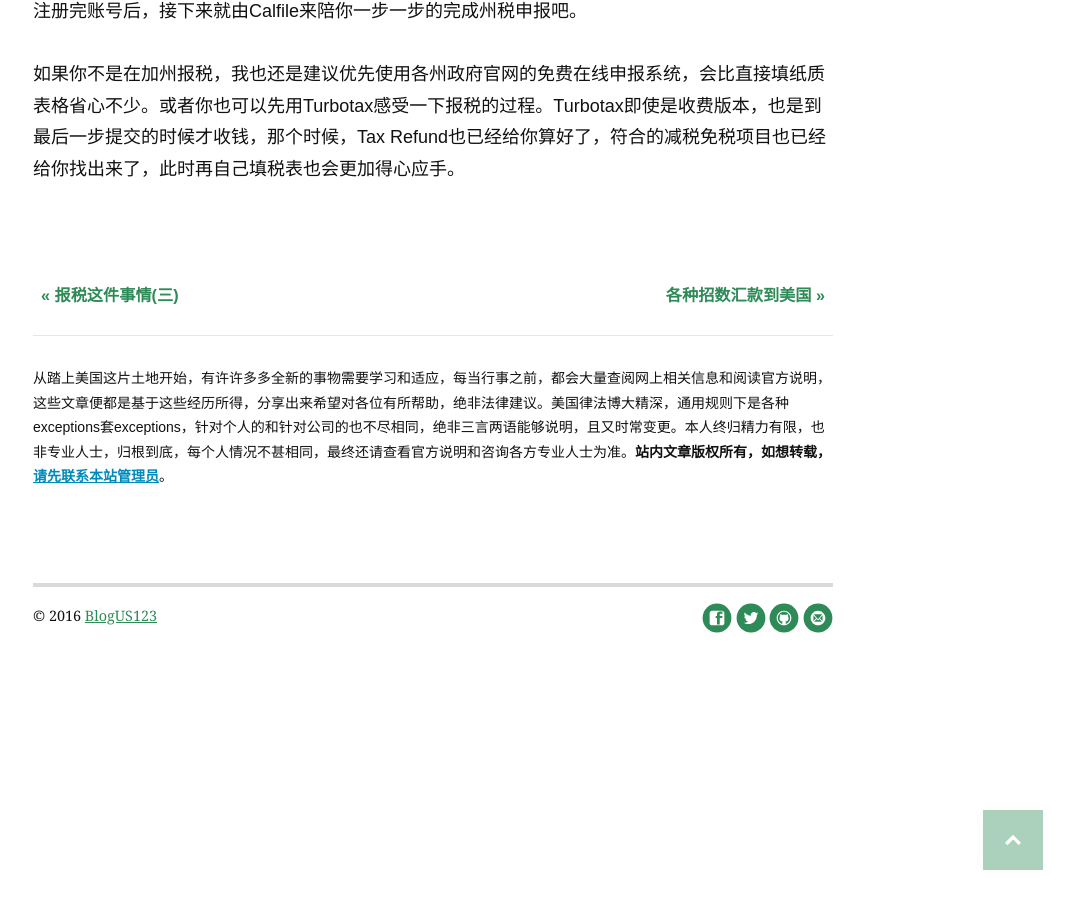
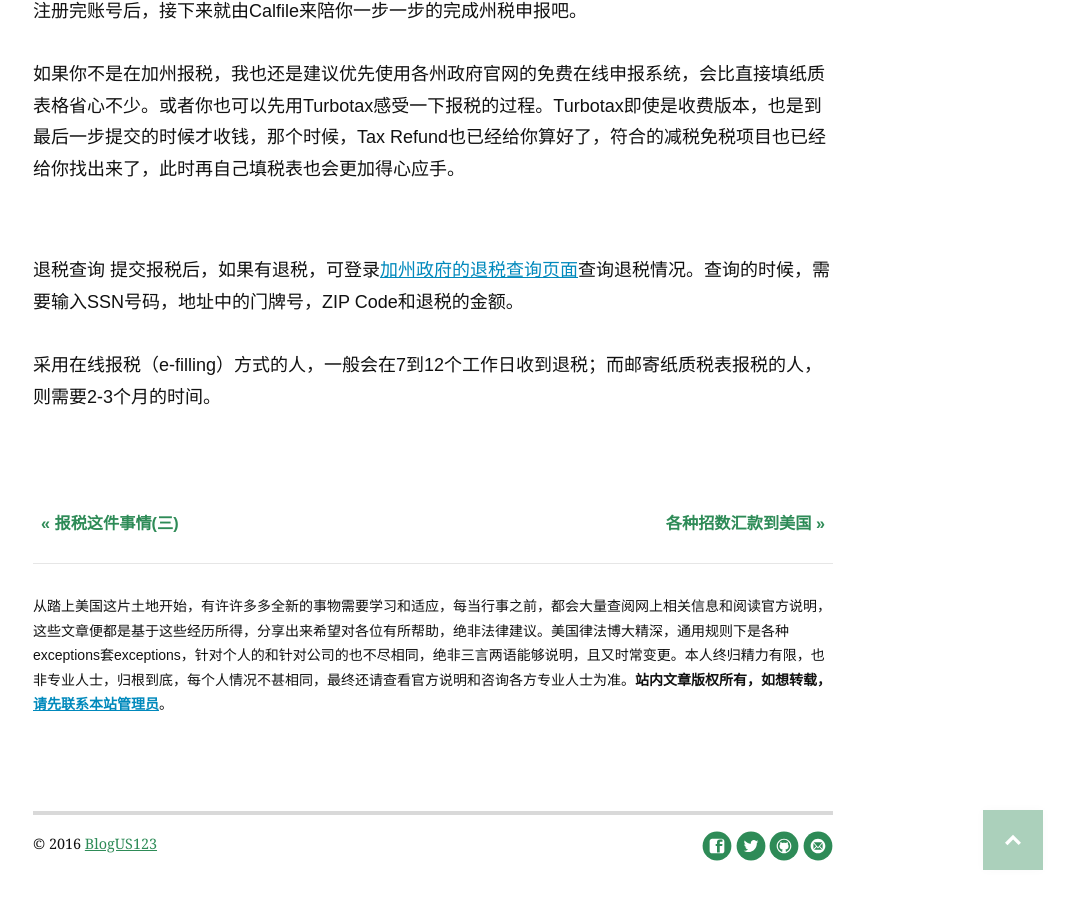
Before and after one commit to wolfwifee/wolfwifee.github.com, a Jekyll site: the page built from _posts/2016-03-20-how-to-file-a-state-tax-return.md, in a window 1280 px wide and 900 px high, scrolled down 3395 px. Shown: the whole window, without its empty margins (207-1280 px from the left). Built offline with Jekyll 4.4.1, drawn with Linux system fonts in a browser that asks for light colours; nearby versions of some CDN libraries; some web fonts are replaced; comment, search, counter and statistics services are not loaded.

Commit message:
Update 2016-03-20-how-to-file-a-state-tax-return.md

```diff
--- a/_posts/2016-03-20-how-to-file-a-state-tax-return.md
+++ b/_posts/2016-03-20-how-to-file-a-state-tax-return.md
@@ -117,3 +117,10 @@ SACRAMENTO, CA 94267-0001
 如果你不是在加州报税，我也还是建议优先使用各州政府官网的免费在线申报系统，会比直接填纸质表格省心不少。或者你也可以先用Turbotax感受一下报税的过程。Turbotax即使是收费版本，也是到最后一步提交的时候才收钱，那个时候，Tax Refund也已经给你算好了，符合的减税免税项目也已经给你找出来了，此时再自己填税表也会更加得心应手。
 
 <p style="margin-bottom:70px"></p>
+
+退税查询
+提交报税后，如果有退税，可登录[加州政府的退税查询页面](https://webapp.ftb.ca.gov/shared/privacy.aspx?Submit=Check+Refund&redirectURL=REF&Lang=english&WT.si_n=StandardRefund&WT.si_x=2){:target="_blank" style="color:#0089BC"}查询退税情况。查询的时候，需要输入SSN号码，地址中的门牌号，ZIP Code和退税的金额。
+
+采用在线报税（e-filling）方式的人，一般会在7到12个工作日收到退税；而邮寄纸质税表报税的人，则需要2-3个月的时间。
+
+<p style="margin-bottom:70px"></p>
```
